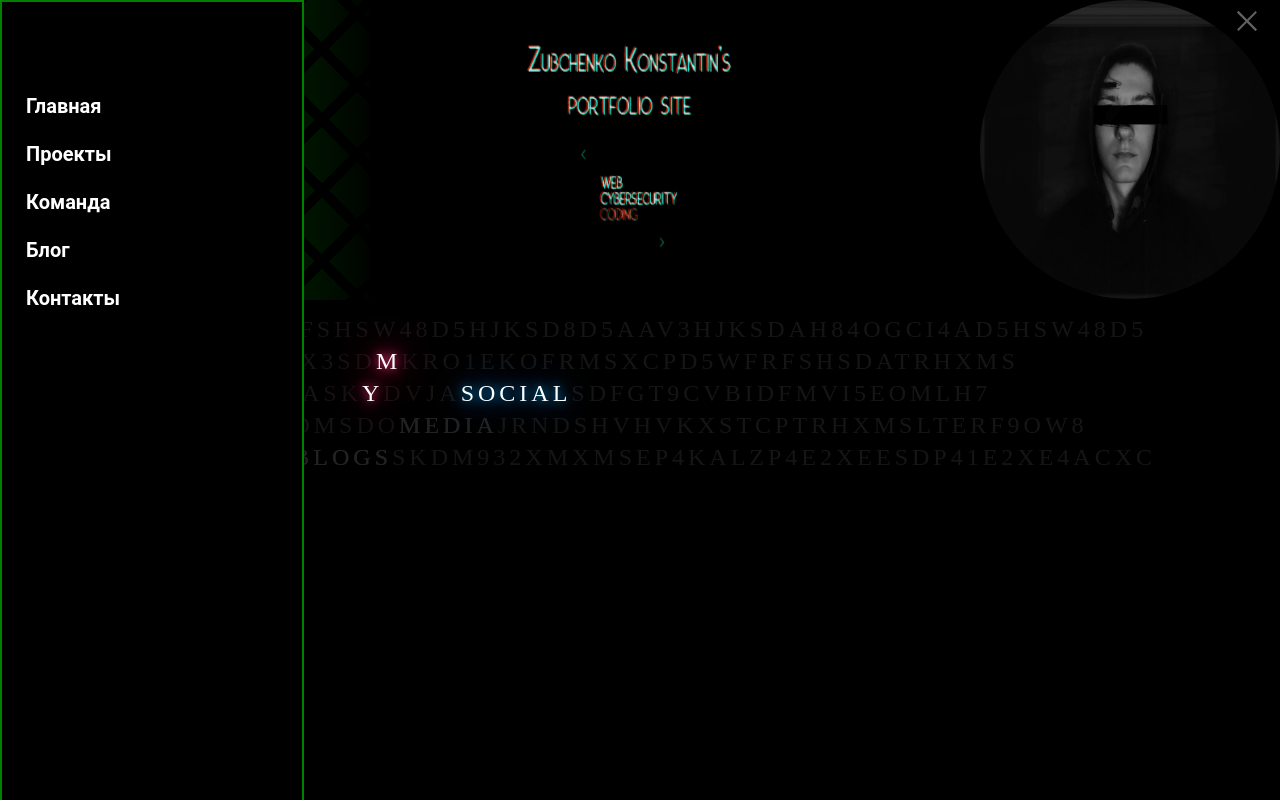
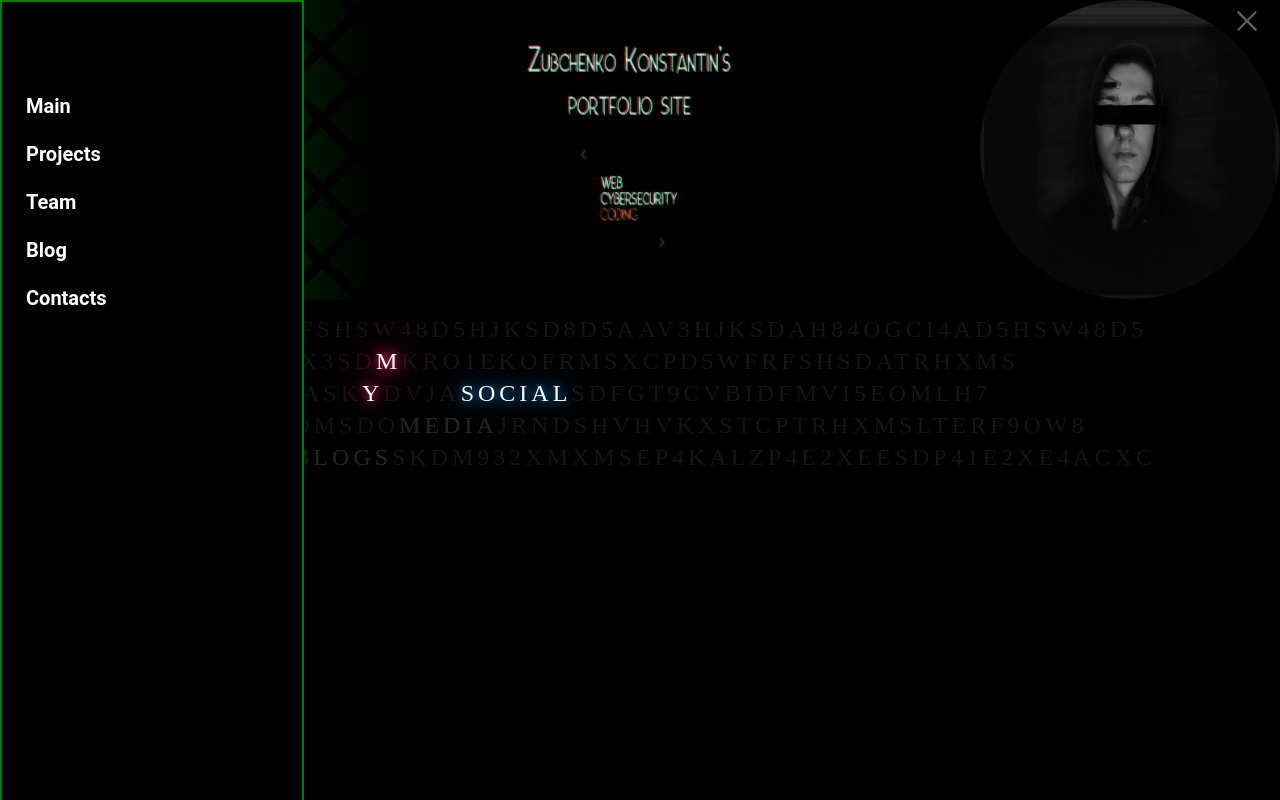
Before and after one commit to JohnnyConstantin/Portfolio, a website built with Parcel: page blog.html in a window 1280 px wide. Both pictures are taken after a click on the label 1247 px from the left and 23 px from the top of the page. Shown: the top 800 px of the page. Built offline with nearby package versions, Linux system fonts and the light colour scheme.

Commit message:
English menu in all pages

```diff
--- a/blog.html
+++ b/blog.html
@@ -17,11 +17,11 @@
     </label>
 
     <ul class="menu__box">
-      <li><a class="menu__item" href="index.html">Главная</a></li>
-			<li><a class="menu__item" href="projects.html">Проекты</a></li>
-			<li><a class="menu__item" href="team.html">Команда</a></li>
-			<li><a class="menu__item" href="blog.html">Блог</a></li>
-			<li><a class="menu__item" href="contacts.html">Контакты</a></li>
+      <li><a class="menu__item" href="index.html">Main</a></li>
+			<li><a class="menu__item" href="projects.html">Projects</a></li>
+			<li><a class="menu__item" href="team.html">Team</a></li>
+			<li><a class="menu__item" href="blog.html">Blog</a></li>
+			<li><a class="menu__item" href="contacts.html">Contacts</a></li>
     </ul>
   </div>
   <div class="header-line">
```
Also changed, not shown: contacts.html (+5 -5 lines), projects.html (+5 -5 lines), team.html (+5 -5 lines).
